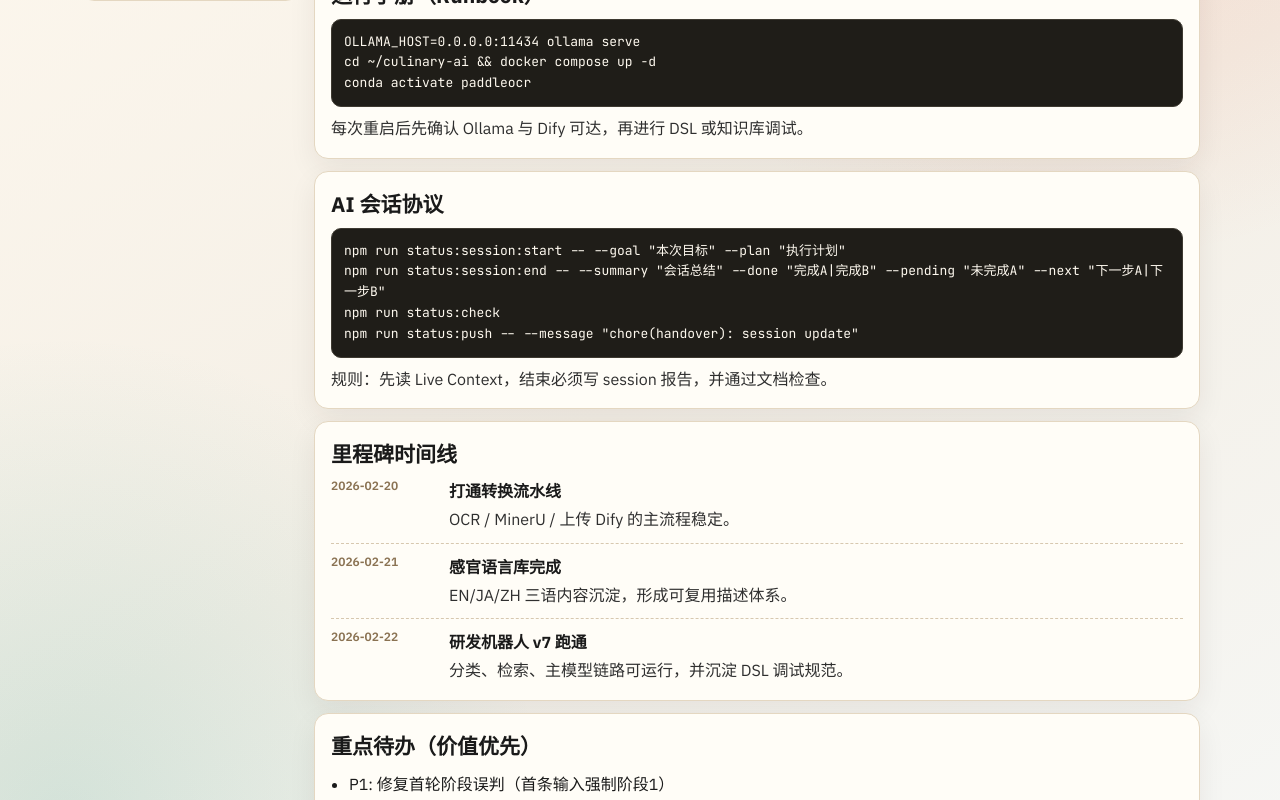
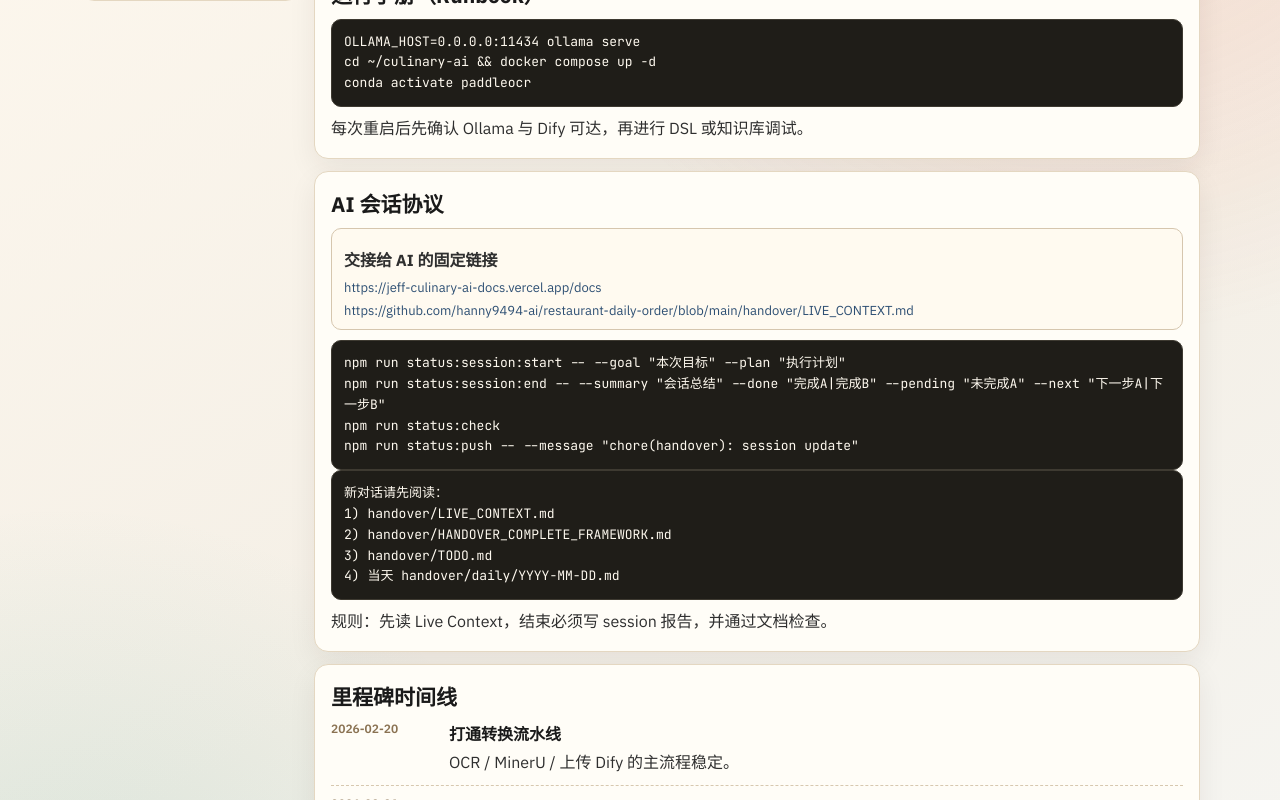
Before and after one commit to hanny9494-ai/restaurant-daily-order, a Next.js app: page /docs in a window 1280 px wide. Shown: the part 444-1244 px from the top of the page. Built offline with nearby package versions, Linux system fonts and the light colour scheme.

Commit message:
feat(docs): add AI handover links section in portal

```diff
--- a/app/docs/docs.module.css
+++ b/app/docs/docs.module.css
@@ -181,6 +181,34 @@
   line-height: 1.6;
 }
 
+.linkPanel {
+  border: 1px solid #d6c6ae;
+  background: #fffaf0;
+  border-radius: 10px;
+  padding: 10px 12px;
+  margin-bottom: 10px;
+  display: flex;
+  flex-direction: column;
+  gap: 6px;
+}
+
+.linkTitle {
+  margin: 0;
+  font-weight: 700;
+  color: #65491f;
+}
+
+.linkPanel a {
+  color: #2d4f73;
+  text-decoration: none;
+  word-break: break-all;
+  font-size: 13px;
+}
+
+.linkPanel a:hover {
+  text-decoration: underline;
+}
+
 .timeline {
   list-style: none;
   margin: 0;
--- a/app/docs/page.tsx
+++ b/app/docs/page.tsx
@@ -75,11 +75,31 @@
 
           <article id="session" className={styles.card}>
             <h2>AI 会话协议</h2>
+            <div className={styles.linkPanel}>
+              <p className={styles.linkTitle}>交接给 AI 的固定链接</p>
+              <a href="https://jeff-culinary-ai-docs.vercel.app/docs" target="_blank" rel="noreferrer">
+                https://jeff-culinary-ai-docs.vercel.app/docs
+              </a>
+              <a
+                href="https://github.com/hanny9494-ai/restaurant-daily-order/blob/main/handover/LIVE_CONTEXT.md"
+                target="_blank"
+                rel="noreferrer"
+              >
+                https://github.com/hanny9494-ai/restaurant-daily-order/blob/main/handover/LIVE_CONTEXT.md
+              </a>
+            </div>
             <pre className={`${styles.code} ${mono.className}`}>
 {`npm run status:session:start -- --goal "本次目标" --plan "执行计划"
 npm run status:session:end -- --summary "会话总结" --done "完成A|完成B" --pending "未完成A" --next "下一步A|下一步B"
 npm run status:check
 npm run status:push -- --message "chore(handover): session update"`}
+            </pre>
+            <pre className={`${styles.code} ${mono.className}`}>
+{`新对话请先阅读：
+1) handover/LIVE_CONTEXT.md
+2) handover/HANDOVER_COMPLETE_FRAMEWORK.md
+3) handover/TODO.md
+4) 当天 handover/daily/YYYY-MM-DD.md`}
             </pre>
             <p>规则：先读 Live Context，结束必须写 session 报告，并通过文档检查。</p>
           </article>
```
